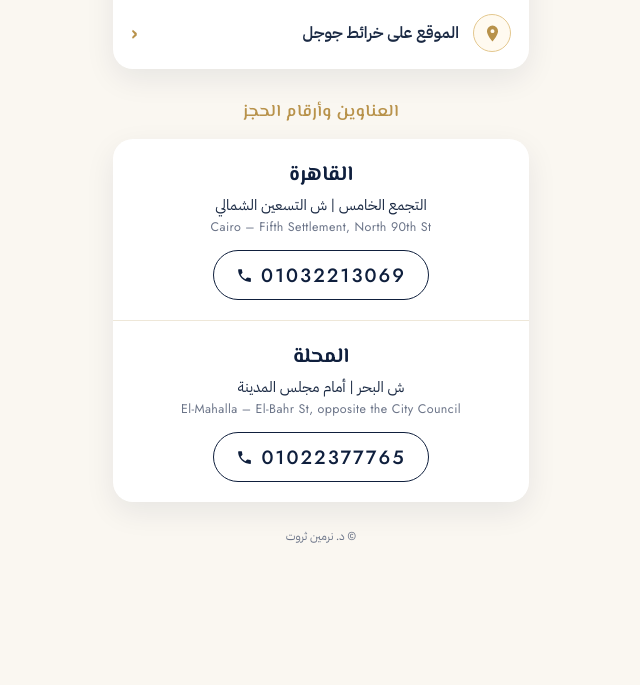
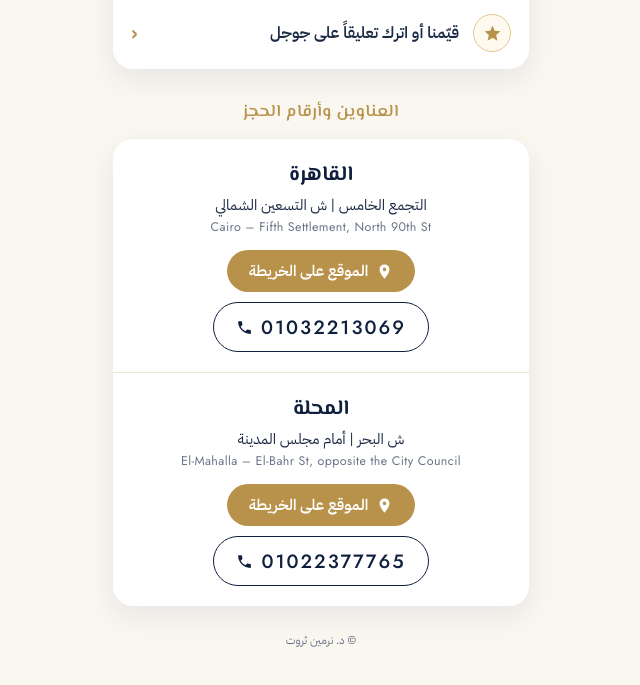
Before and after one commit to shadyysameh/dr-nermin-tharwat, a plain HTML site: page index.html in a window 1280 px wide. Shown: the part 613-1298 px from the top of the page, without its empty margins (319-959 px from the left). Before the commit the page ends 1194 px from the top, so only its background shows below. Drawn offline with nearby package versions, Linux system fonts and the light colour scheme.

Commit message:
Add per-branch map buttons and rate-us row
Co-Authored-By: Claude Sonnet 5.5 <noreply@anthropic.com>
Claude-Session: https://claude.ai/code/session_01UK7Lb1tkz2vmP9oqxpF6wP

```diff
--- a/index.html
+++ b/index.html
@@ -37,7 +37,11 @@ h2{font-family:"El Messiri",serif;font-size:1.05rem;font-weight:600;color:var(--
 .loc b{display:block;font-family:"El Messiri",serif;font-size:1.3rem;font-weight:700;color:var(--navy)}
 .loc span{display:block;font-size:.93rem;color:var(--ink);margin-top:3px}
 .loc .e{direction:ltr;font-family:Jost,sans-serif;letter-spacing:.4px;font-size:.78rem;color:var(--mute);margin-top:2px}
-.phone{display:inline-flex;align-items:center;gap:8px;margin-top:14px;padding:10px 22px;border-radius:99px;text-decoration:none;
+.acts{display:flex;flex-direction:column;align-items:center;gap:10px;margin-top:14px}
+.mapbtn{display:inline-flex;align-items:center;gap:8px;padding:10px 22px;border-radius:99px;text-decoration:none;background:var(--gold);color:#fff;font-weight:600;font-size:.95rem;transition:background .2s}
+.mapbtn:active,.mapbtn:hover{background:#a8833f}
+.mapbtn svg{width:17px;height:17px;fill:#fff}
+.phone{display:inline-flex;align-items:center;gap:8px;margin-top:0;padding:10px 22px;border-radius:99px;text-decoration:none;
   border:1.5px solid var(--navy);color:var(--navy);font-family:Jost,sans-serif;font-weight:500;font-size:1.2rem;letter-spacing:2px;direction:ltr;transition:all .2s}
 .phone:active,.phone:hover{background:var(--navy);color:#fff}
 .phone svg{width:17px;height:17px;fill:currentColor}
@@ -69,16 +73,18 @@ footer{text-align:center;font-size:.72rem;color:var(--mute);margin-top:26px}
         <span class="ic"><svg viewBox="0 0 24 24"><path d="M14 8V6.500c0-.7.2-1 1.200-1H17V2h-2.600C11.500 2 10 3.700 10 6.200V8H8v3.500h2V22h4V11.500h2.800L17 8h-3Z"/></svg></span>
         صفحة فيسبوك<span class="arrow">‹</span></a>
       <a class="row" href="https://maps.app.goo.gl/eNPuMs4Tkq5WyhjY8?g_st=ic">
-        <span class="ic"><svg viewBox="0 0 24 24"><path d="M12 2a7 7 0 0 0-7 7c0 5 7 13 7 13s7-8 7-13a7 7 0 0 0-7-7Zm0 9.500A2.500 2.500 0 1 1 12 6.500a2.500 2.500 0 0 1 0 5Z"/></svg></span>
-        الموقع على خرائط جوجل<span class="arrow">‹</span></a>
+        <span class="ic"><svg viewBox="0 0 24 24"><path d="m12 17.300-6.200 3.700 1.600-7L2 9.200l7.200-.6L12 2l2.800 6.600 7.200.6-5.400 4.800 1.600 7Z"/></svg></span>
+        قيّمنا أو اترك تعليقاً على جوجل<span class="arrow">‹</span></a>
     </div>
 
     <h2>العناوين وأرقام الحجز</h2>
     <div class="card fade" style="animation-delay:.12s">
       <div class="loc"><b>القاهرة</b><span>التجمع الخامس | ش التسعين الشمالي</span><span class="e">Cairo – Fifth Settlement, North 90th St</span>
-        <a class="phone" href="tel:01032213069"><svg viewBox="0 0 24 24"><path d="M6.600 10.800a15 15 0 0 0 6.600 6.600l2.200-2.200a1 1 0 0 1 1-.25 11 11 0 0 0 3.600.6 1 1 0 0 1 1 1V20a1 1 0 0 1-1 1A17 17 0 0 1 3 4a1 1 0 0 1 1-1h3.500a1 1 0 0 1 1 1c0 1.300.2 2.500.6 3.600a1 1 0 0 1-.25 1Z"/></svg>01032213069</a></div>
+        <div class="acts"><a class="mapbtn" href="https://maps.app.goo.gl/vYQmYnoX8zLXrUTa6?g_st=ic"><svg viewBox="0 0 24 24"><path d="M12 2a7 7 0 0 0-7 7c0 5 7 13 7 13s7-8 7-13a7 7 0 0 0-7-7Zm0 9.500A2.500 2.500 0 1 1 12 6.500a2.500 2.500 0 0 1 0 5Z"/></svg>الموقع على الخريطة</a>
+        <a class="phone" href="tel:01032213069"><svg viewBox="0 0 24 24"><path d="M6.600 10.800a15 15 0 0 0 6.600 6.600l2.200-2.200a1 1 0 0 1 1-.25 11 11 0 0 0 3.600.6 1 1 0 0 1 1 1V20a1 1 0 0 1-1 1A17 17 0 0 1 3 4a1 1 0 0 1 1-1h3.500a1 1 0 0 1 1 1c0 1.300.2 2.500.6 3.600a1 1 0 0 1-.25 1Z"/></svg>01032213069</a></div></div>
       <div class="loc"><b>المحلة</b><span>ش البحر | أمام مجلس المدينة</span><span class="e">El-Mahalla – El-Bahr St, opposite the City Council</span>
-        <a class="phone" href="tel:01022377765"><svg viewBox="0 0 24 24"><path d="M6.600 10.800a15 15 0 0 0 6.600 6.600l2.200-2.200a1 1 0 0 1 1-.25 11 11 0 0 0 3.600.6 1 1 0 0 1 1 1V20a1 1 0 0 1-1 1A17 17 0 0 1 3 4a1 1 0 0 1 1-1h3.500a1 1 0 0 1 1 1c0 1.300.2 2.500.6 3.600a1 1 0 0 1-.25 1Z"/></svg>01022377765</a></div>
+        <div class="acts"><a class="mapbtn" href="https://maps.app.goo.gl/bxAX42tSzBkMZdv37?g_st=ic"><svg viewBox="0 0 24 24"><path d="M12 2a7 7 0 0 0-7 7c0 5 7 13 7 13s7-8 7-13a7 7 0 0 0-7-7Zm0 9.500A2.500 2.500 0 1 1 12 6.500a2.500 2.500 0 0 1 0 5Z"/></svg>الموقع على الخريطة</a>
+        <a class="phone" href="tel:01022377765"><svg viewBox="0 0 24 24"><path d="M6.600 10.800a15 15 0 0 0 6.600 6.600l2.200-2.200a1 1 0 0 1 1-.25 11 11 0 0 0 3.600.6 1 1 0 0 1 1 1V20a1 1 0 0 1-1 1A17 17 0 0 1 3 4a1 1 0 0 1 1-1h3.500a1 1 0 0 1 1 1c0 1.300.2 2.500.6 3.600a1 1 0 0 1-.25 1Z"/></svg>01022377765</a></div></div>
     </div>
     <footer>© د. نرمين ثروت</footer>
   </main>
```
